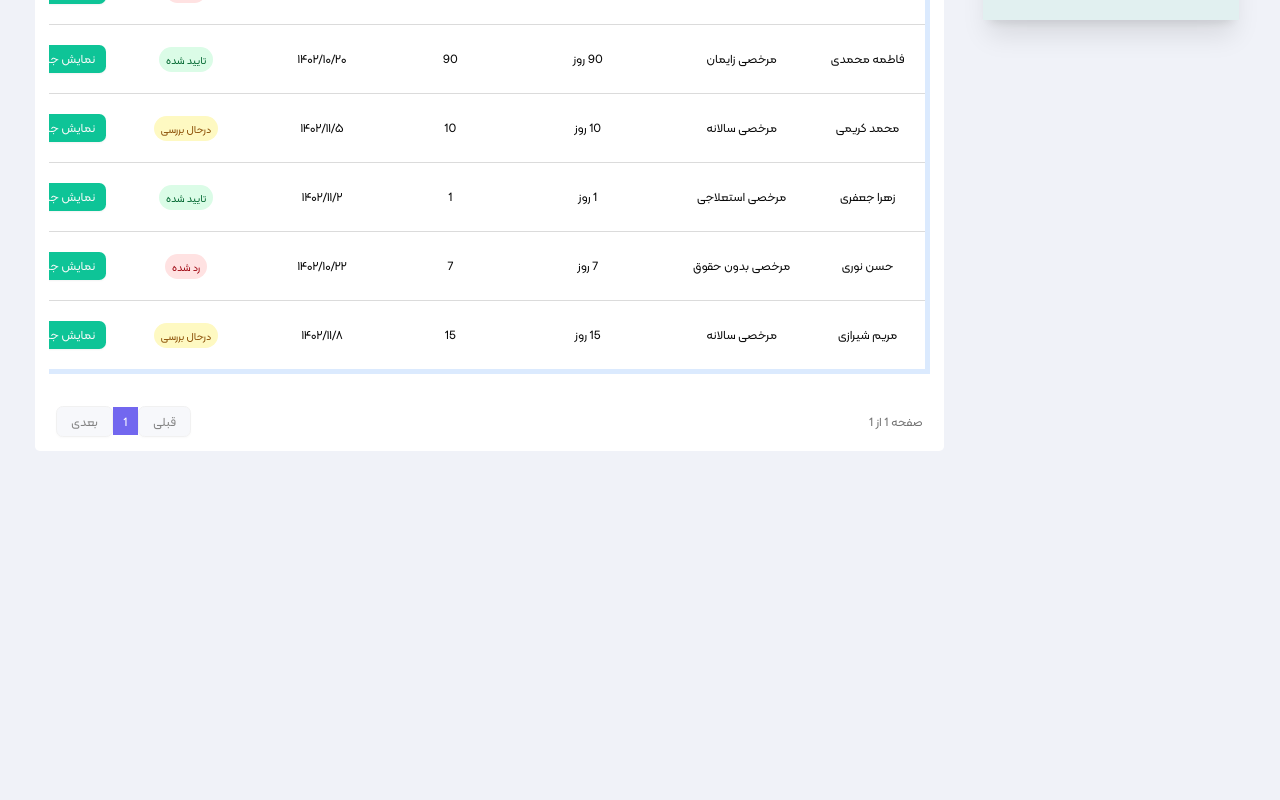
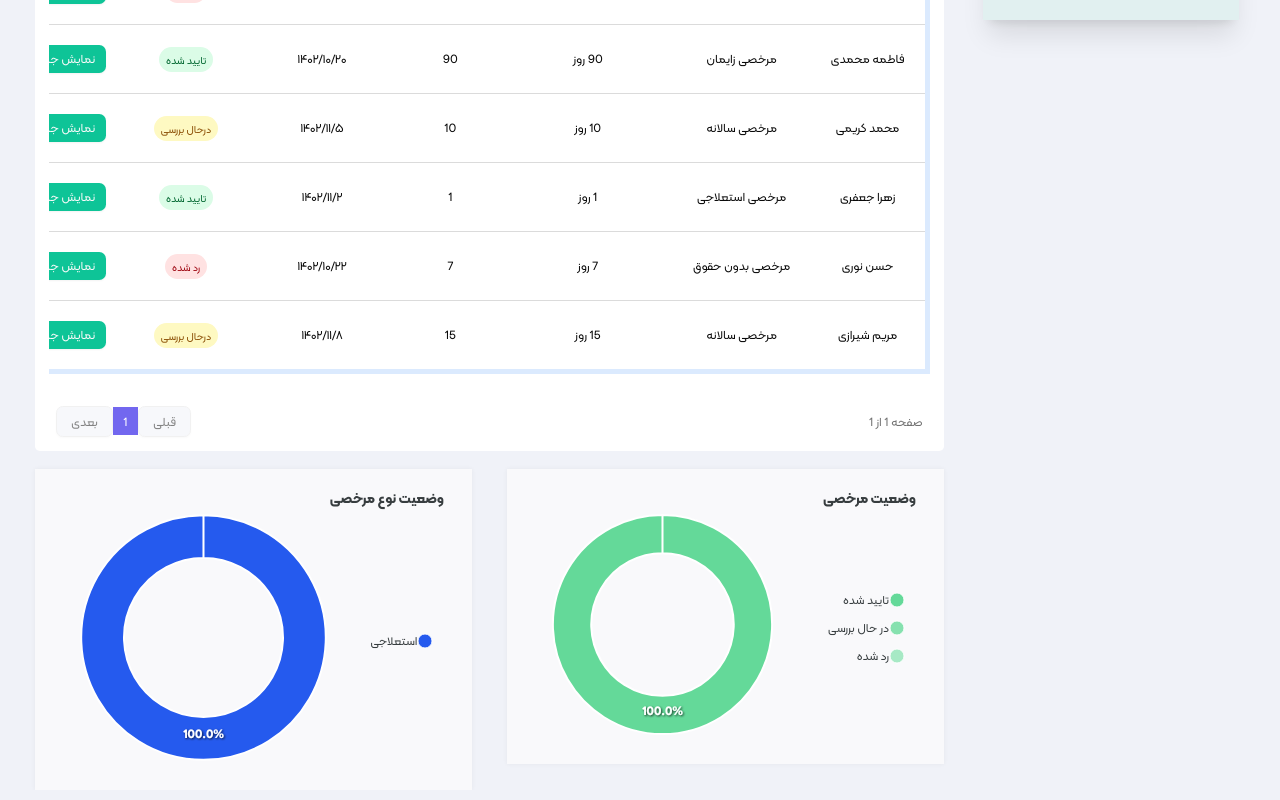
Before and after one commit to NavidVafaeiMajd/dashboard, a React (Vite) app: page /leave/list in a window 1280 px wide. Shown: the part 766-1566 px from the top of the page. Before the commit the page ends 1252 px from the top, so only its background shows below. Built offline with nearby package versions, Linux system fonts and the light colour scheme.

Commit message:
charts and responsive

```diff
--- a/src/components/pages/Leave/List/LeaveList.tsx
+++ b/src/components/pages/Leave/List/LeaveList.tsx
@@ -6,6 +6,8 @@ import { useForm } from "react-hook-form";
 import { zodResolver } from "@hookform/resolvers/zod";
 import  z from "zod";
 import { Button } from "@/components/ui/button";
+import LeaveStatus from "../charts/LeaveStatus";
+import LeaveTypeStatus from "../charts/LeaveTypeStatus";
 
 // ✅ تعریف اسکیمای ولیدیشن با zod
 const validation = z.object({
@@ -101,6 +103,14 @@ const LeaveList = () => {
         {/* جدول لیست مرخصی‌ها */}
         <LeaveTable />
       </div>
+      <div className="grid md:grid-cols-2 gap-10 ">
+        <div>
+          <LeaveStatus/>
+        </div>
+        <div>
+          <LeaveTypeStatus/>
+        </div>
+      </div>
     </div>
   );
 };
--- /dev/null
+++ b/src/components/pages/Leave/charts/LeaveStatus.tsx
@@ -0,0 +1,51 @@
+import Chart from "react-apexcharts";
+
+const LeaveStatus = () => {
+  return (
+    <>
+      <div className="text-left! desk-cart p-1 md:p-5">
+        <Chart
+          type="donut"
+          series={[4, 0]}
+          options={{
+            dataLabels: {
+              enabled: true,
+            },
+            chart: {
+              fontFamily: "myFirstFont",
+            },
+            labels: [" تایید شده", "  در حال بررسی" , "رد شده"],
+            title: {
+              text: " وضعیت مرخصی ",
+              align: "right",
+              style: {
+                fontFamily: "myFirstFont",
+              },
+            },
+            colors: ["#64D999", "#86E1AF" ,"#A7E9C5"],
+            legend: {
+              horizontalAlign: "center",
+              position: "right",
+            },
+            fill: {
+              type: "color",
+
+            },
+            responsive: [
+              {
+                breakpoint: 900, // هر عرضی کمتر از این مقدار
+                options: {
+                  legend: {
+                    position: "bottom",
+                  },
+                },
+              },
+            ],
+          }}
+        />
+      </div>
+    </>
+  );
+};
+
+export default LeaveStatus;
--- /dev/null
+++ b/src/components/pages/Leave/charts/LeaveTypeStatus.tsx
@@ -0,0 +1,51 @@
+import Chart from "react-apexcharts";
+
+const LeaveTypeStatus = () => {
+  return (
+    <>
+      <div className="text-left! desk-cart p-1 md:p-5">
+        <Chart
+          type="donut"
+          series={[4]}
+          options={{
+            dataLabels: {
+              enabled: true,
+            },
+            chart: {
+              fontFamily: "myFirstFont",
+            },
+            labels: [" استعلاجی"],
+            title: {
+              text: " وضعیت نوع مرخصی ",
+              align: "right",
+              style: {
+                fontFamily: "myFirstFont",
+              },
+            },
+            colors: ["#255AEE"],
+            legend: {
+              horizontalAlign: "center",
+              position: "right",
+            },
+            fill: {
+              type: "color",
+
+            },
+            responsive: [
+              {
+                breakpoint: 900,
+                options: {
+                  legend: {
+                    position: "bottom",
+                  },
+                },
+              },
+            ],
+          }}
+        />
+      </div>
+    </>
+  );
+};
+
+export default LeaveTypeStatus;
--- a/src/components/shared/StatBox.tsx
+++ b/src/components/shared/StatBox.tsx
@@ -14,13 +14,13 @@ interface Props {
 
 const StatBox = ({ data }: Props) => {
    return (
-      <div className="grid grid-cols-4 gap-5">
+      <div className="md:grid  md:grid-cols-2 lg:grid-cols-4  flex flex-col justify-center items-stretch! w-full gap-5">
          {data.map((data) => {
             const Icon = data.icon;
             return (
                <div
                   key={data.id}
-                  className={`flex items-center gap-x-10 px-5 h-40 bg-bgBack max-w-80 border-2 rounded-md shadow-sm border-dotted min`}
+                  className={`flex w-full! justify-center items-center gap-x-10 px-5 h-40 bg-bgBack  border-2 rounded-md shadow-sm border-dotted `}
                   style={{
                      borderColor: data.color,
                   }}
```
